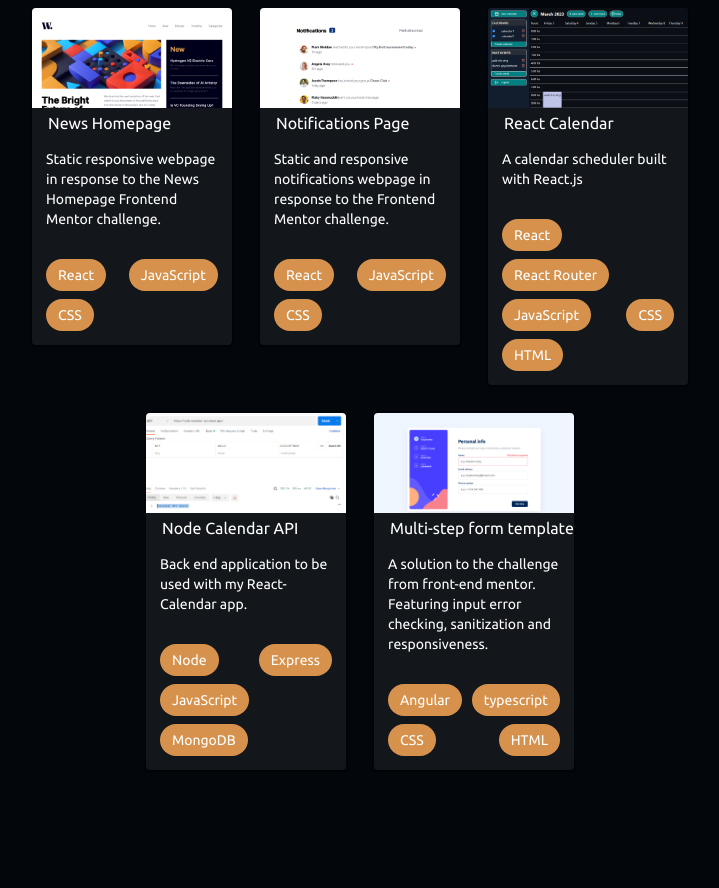
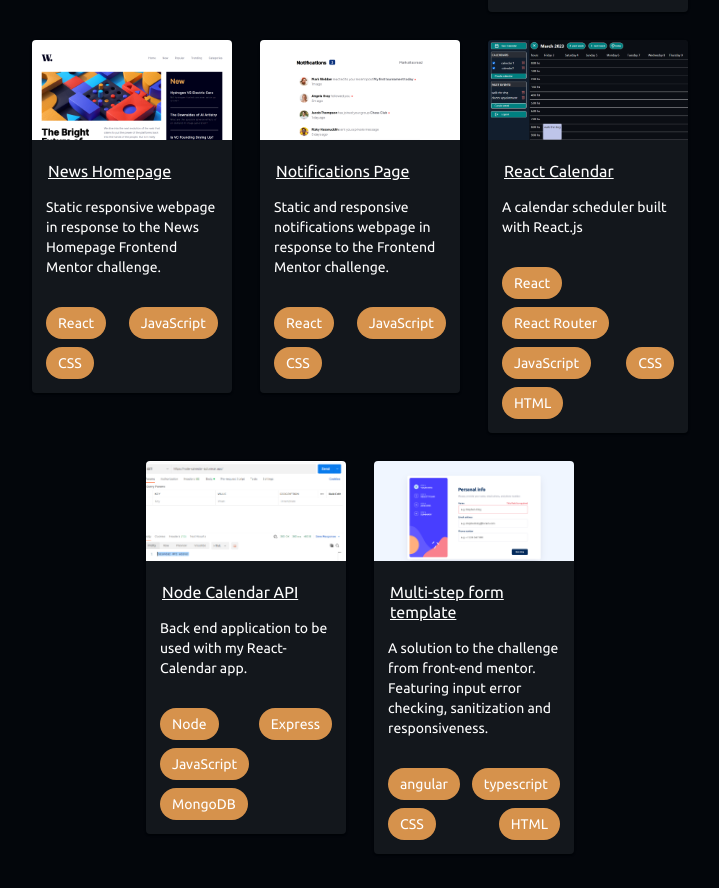
Before and after one commit to LucasNahuel/angular-portfolio, an Angular app in the folder angular-portfolio/: page / in a window 1280 px wide. Shown: the part 1001-1889 px from the top of the page, without its empty margins (24-743 px from the left). Before the commit the page ends 1805 px from the top, so only its background shows below. Built offline with nearby package versions, Linux system fonts and the light colour scheme.

Commit message:
fixed project listing display problems

```diff
--- a/angular-portfolio/src/assets/data/projectsEnglish.json
+++ b/angular-portfolio/src/assets/data/projectsEnglish.json
@@ -263,7 +263,7 @@
         "deployment": "https://angular-multi-step-form.vercel.app/",
         "repository": "https://github.com/LucasNahuel/angular-multi-step-form",
         "technologies": [
-            "Angular",
+            "angular",
             "typescript",
             "CSS",
             "HTML"
--- a/angular-portfolio/src/assets/data/projectsSpanish.json
+++ b/angular-portfolio/src/assets/data/projectsSpanish.json
@@ -251,7 +251,7 @@
         "deployment": "https://angular-multi-step-form.vercel.app/",
         "repository": "https://github.com/LucasNahuel/angular-multi-step-form",
         "technologies": [
-            "Angular",
+            "angular",
             "typescript",
             "CSS",
             "HTML"
--- a/angular-portfolio/src/index.html
+++ b/angular-portfolio/src/index.html
@@ -7,6 +7,7 @@
   <meta name="viewport" content="width=device-width, initial-scale=1">
   <link rel="icon" type="image/x-icon" href="favicon.ico">
   <link rel="preconnect" href="https://fonts.gstatic.com">
+  <link href="https://fonts.googleapis.com/css2?family=Roboto:wght@300;400;500&display=swap" rel="stylesheet">
   <link href="https://fonts.googleapis.com/icon?family=Material+Icons" rel="stylesheet">
 </head>
 <body class="mat-typography">
--- a/angular-portfolio/src/styles.css
+++ b/angular-portfolio/src/styles.css
@@ -165,10 +165,10 @@
   #project-header{
       font-weight: 500;
       font-size: 16px;
-      margin-left: 1em;
+      margin: 1em;
       display: block;
-      margin-bottom: 1em;
       transition: all 0.3s;
+      text-decoration: underline;
   }
 
 
```
